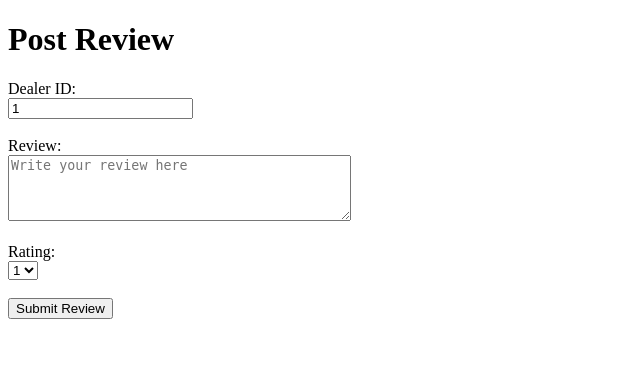
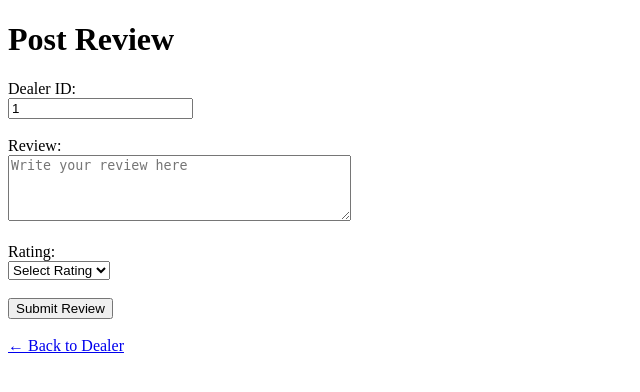
Before and after one commit to PuneetKumar8076/django-dealership-app, a Django app: page /dealer/1/add_review/ in a window 1280 px wide. Shown: the top 392 px of the page, without its empty margins (0-640 px from the left). Run offline with Django 5.2, Linux system fonts and the light colour scheme; a user stored in the database is signed in.

Commit message:
final update all changes

```diff
--- a/server/djangoapp/templates/add_review.html
+++ b/server/djangoapp/templates/add_review.html
@@ -10,16 +10,20 @@
 <form method="POST">
     {% csrf_token %}
 
+    <!-- Dealer ID -->
     <label>Dealer ID:</label><br>
-    <input type="text" name="dealer_id" value="{{ dealer_id }}" readonly>
+    <input type="text" value="{{ dealer_id }}" readonly>
     <br><br>
 
+    <!-- Review -->
     <label>Review:</label><br>
-    <textarea name="review" rows="4" cols="40" placeholder="Write your review here"></textarea>
+    <textarea name="review" rows="4" cols="40" placeholder="Write your review here" required></textarea>
     <br><br>
 
+    <!-- Rating -->
     <label>Rating:</label><br>
-    <select name="rating">
+    <select name="rating" required>
+        <option value="">Select Rating</option>
         <option value="1">1</option>
         <option value="2">2</option>
         <option value="3">3</option>
@@ -31,5 +35,9 @@
     <button type="submit">Submit Review</button>
 </form>
 
+<br>
+
+<a href="/dealer/{{ dealer_id }}/">← Back to Dealer</a>
+
 </body>
 </html>
--- a/server/djangoapp/templates/dealer_details.html
+++ b/server/djangoapp/templates/dealer_details.html
@@ -18,7 +18,7 @@
 {% if reviews %}
     <ul>
         {% for review in reviews %}
-            <li>{{ review.review }}</li>
+            <li>{{ review }}</li>
         {% endfor %}
     </ul>
 {% else %}
@@ -30,7 +30,7 @@
 
 <br><br>
 
-<a href="/dealers/">⬅ Back to Dealers</a>
+<a href="/dealers/">← Back to Dealers</a>
 
 </body>
 </html>
```
